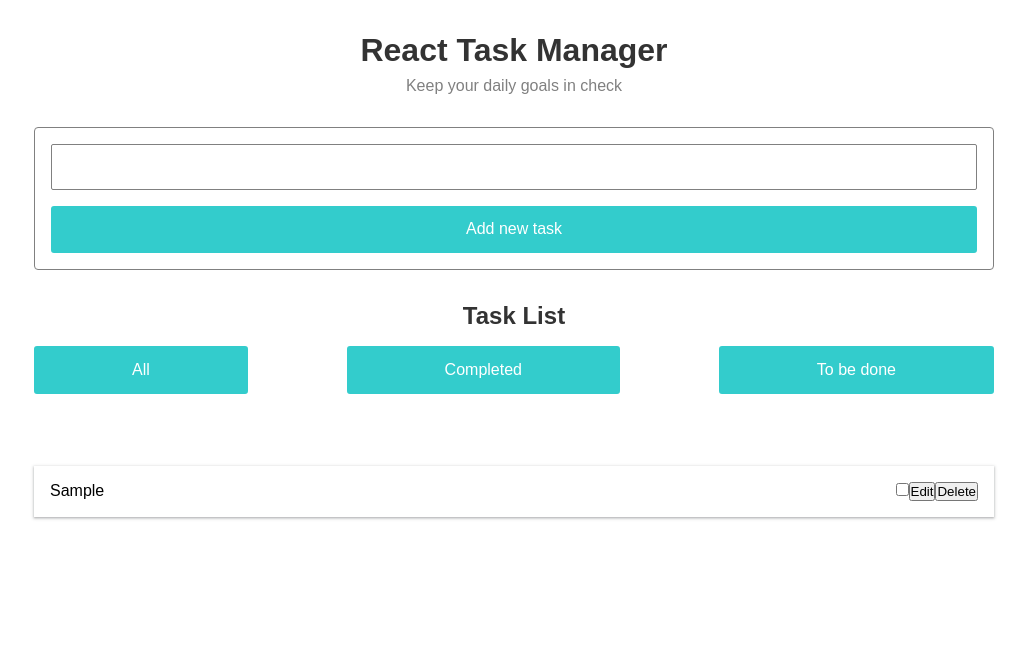
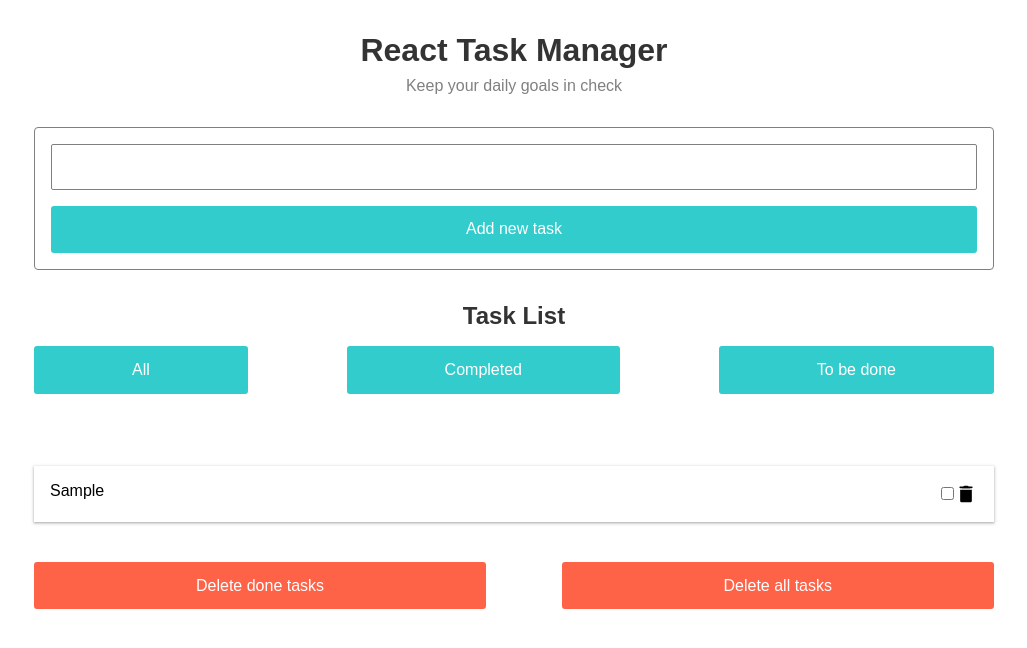
Before and after one commit to augustojs1/react-task-manager, a React (Create React App) app: page / in a window 1280 px wide. Both pictures are taken after typing "Sample" into the empty fields and a click on the button "Add new task". Shown: the top 648 px of the page, without its empty margins (126-1153 px from the left). Built offline with nearby package versions, Linux system fonts and the light colour scheme.

Commit message:
Finished filter buttons logic

```diff
--- a/src/Components/Button.jsx
+++ b/src/Components/Button.jsx
@@ -1,8 +1,8 @@
 import React from 'react';
 import styles from './Button.module.css';
 
-const Button = ({ title, onChange }) => {
-    return <button onChange={onChange} className={styles.filterButton}>{title}</button>
+const Button = ({ title, onClick }) => {
+    return <button onClick={onClick} className={styles.filterButton}>{title}</button>
 }
 
 export default Button;
--- a/src/Components/Form/AddTask.jsx
+++ b/src/Components/Form/AddTask.jsx
@@ -2,11 +2,12 @@ import React from 'react';
 import styles from "./AddTask.module.css";
 import FilterSection from '../TaskFilter/FilterSection';
 import TaskList from '../TaskList/TaskList';
+import useRender from '../../Hooks/useRender';
 
 const AddTask = () => {
     const [form, setForm] = React.useState('');
     const [taskList, setTaskList] = React.useState([]);
-    const [taskRender, setTaskRender] = React.useState([]);
+    const [render, setRender] = useRender();
     let task = {};
 
     const handleChange = ({ target }) => {
@@ -23,6 +24,7 @@ const AddTask = () => {
 
         setForm('');
         setTaskList([...taskList, task]);
+        setRender([...taskList, task]);
     }
 
     return (
@@ -33,8 +35,8 @@ const AddTask = () => {
                     <button>Add new task</button>
                 </form>
             </section>
-            <FilterSection taskList={taskList} setTaskList={setTaskList} />
-            <TaskList taskList={taskList} setTaskList={setTaskList} />
+            <FilterSection taskList={taskList} setTaskList={setTaskList} render={render} setRender={setRender} />
+            <TaskList render={render} setTaskList={setTaskList} setRender={setRender} />
         </>
     )
 }
--- /dev/null
+++ b/src/Components/TaskActions/TaskActions.jsx
@@ -0,0 +1,13 @@
+import React from 'react';
+import styles from './TaskActions.module.css';
+
+const TaskActions = () => {
+    return (
+        <section className={styles.taskActionsContainer}>
+            <button>Delete done tasks</button>
+            <button>Delete all tasks</button>
+        </section>
+    )
+}
+
+export default TaskActions;
--- /dev/null
+++ b/src/Components/TaskActions/TaskActions.module.css
@@ -0,0 +1,23 @@
+.taskActionsContainer {
+    display: flex;
+    justify-content: space-between;
+    align-items: center;
+}
+
+.taskActionsContainer button {
+    background-color: tomato;
+    border: solid 2px tomato;
+    color: white;
+    padding: 0.8rem 10rem;
+    text-decoration: none;
+    cursor: pointer;
+    font-size: 1rem;
+    border-radius: 3px;
+    margin-top: 2rem;
+}
+
+.taskActionsContainer button:hover {
+    background-color: white;
+    border: solid 2px tomato;
+    color: tomato;
+}
--- a/src/Components/TaskFilter/FilterSection.jsx
+++ b/src/Components/TaskFilter/FilterSection.jsx
@@ -2,27 +2,32 @@ import React from 'react';
 import Button from '../Button';
 import styles from './FilterSection.module.css';
 
-const FilterSection = ({ taskList, setTaskList }) => {
+const FilterSection = ({ taskList, setTaskList, render, setRender }) => {
+
     const listAll = (e) => {
-
+        setRender(taskList);
+        console.log(taskList);
     }
 
     const listCompleted = (e) => {
-
+        const completedTasks = taskList.filter((task) => task.done !== false);
+        setRender(completedTasks);
+        console.log(completedTasks);
     }
 
     const listToBeDone = (e) => {
-
+        const todoTasks = taskList.filter((task) => task.done === false);
+        setRender(todoTasks);
+        console.log(todoTasks);
     }
-
 
     return (
         <section className={styles.filterContainer}>
             <h1>Task List</h1>
             <div className={styles.filterButtonContainer}>
-                <Button onChange={listAll} title="All" />
-                <Button onChange={listCompleted} title="Completed" />
-                <Button onChange={listToBeDone} title="To be done" />
+                <Button onClick={listAll} title="All" />
+                <Button onClick={listCompleted} title="Completed" />
+                <Button onClick={listToBeDone} title="To be done" />
             </div>
         </section>
     )
--- a/src/Components/TaskList/TaskList.jsx
+++ b/src/Components/TaskList/TaskList.jsx
@@ -1,15 +1,20 @@
 import React from 'react';
 import Tasks from './Tasks';
+import TaskActions from '../TaskActions/TaskActions';
 
-const TaskList = ({ taskList, setTaskList }) => {
+const TaskList = ({ render, setTaskList, setRender }) => {
+
     return (
-        <section>
-            <ul>
-                {taskList && taskList.map((task, index) => (
-                    <Tasks key={index} task={task} taskList={taskList} setTaskList={setTaskList} />
-                ))}
-            </ul>
-        </section>
+        <>
+            <section>
+                <ul>
+                    {render && render.map((task, index) => (
+                        <Tasks key={index} task={task} render={render} setTaskList={setTaskList} setRender={setRender} />
+                    ))}
+                </ul>
+            </section>
+            <TaskActions />
+        </>
     )
 }
 
--- a/src/Components/TaskList/Tasks.jsx
+++ b/src/Components/TaskList/Tasks.jsx
@@ -1,7 +1,7 @@
 import React from 'react';
 import styles from './Tasks.module.css';
 
-const Tasks = ({ task, taskList, setTaskList }) => {
+const Tasks = ({ task, render, setTaskList, setRender }) => {
     let newTaskList;
     const [done, setDone] = React.useState(false);
 
@@ -11,30 +11,25 @@ const Tasks = ({ task, taskList, setTaskList }) => {
 
         setDone(target.checked);
 
-        const taskIndex = taskList.findIndex((task) => task.title === title);
+        const taskIndex = render.findIndex((task) => task.title === title);
 
-        taskList[taskIndex].done = target.checked;
-    }
-
-    const handleEdit = (e) => {
-        console.log(`editing ${task.title}`);
-
+        render[taskIndex].done = target.checked;
     }
 
     const handleDelete = (e) => {
         const { title } = task;
 
-        newTaskList = taskList.filter((task) => task.title !== title);
+        newTaskList = render.filter((task) => task.title !== title);
 
         setTaskList([...newTaskList]);
+        setRender([...newTaskList]);
     }
 
     return <li className={styles.taskItem}>
-        {done === true ? <p className={styles.completedTask}>{task.title}</p> : <p>{task.title}</p>}
+        {task.done === true ? <p className={styles.completedTask}>{task.title}</p> : <p>{task.title}</p>}
         <span>
-            <input type="checkbox" value={done} checked={done} onChange={handleCheck} />
-            <button onClick={handleEdit}>Edit</button>
-            <button onClick={handleDelete}>Delete</button>
+            <input type="checkbox" checked={task.done} onChange={handleCheck} />
+            <button className={styles.deleteButton} onClick={handleDelete}></button>
         </span>
     </li>;
 }
--- a/src/Components/TaskList/Tasks.module.css
+++ b/src/Components/TaskList/Tasks.module.css
@@ -1,7 +1,6 @@
 .taskItem {
     display: flex;
     justify-content: space-between;
-    /* border: 1px solid gray; */
     padding: 1rem 1rem;
     margin: 0.5rem 0;
     color: black;
@@ -9,6 +8,23 @@
     box-shadow: rgba(60, 64, 67, 0.3) 0px 1px 2px 0px, rgba(60, 64, 67, 0.15) 0px 1px 3px 1px;
 }
 
+.taskItem span {
+    display: flex;
+    align-items: center;
+}
+
+
 .completedTask {
     text-decoration: line-through red solid;
 }
+
+.deleteButton {
+    text-decoration: none;
+    align-items: baseline;
+    border: none;
+    padding: 0;
+    width: 1.5rem;
+    height: 1.5rem;
+    background: url("../../Assets/icons8-trash-can.svg") center center no-repeat;
+    cursor: pointer;
+}
--- /dev/null
+++ b/src/Hooks/useRender.jsx
@@ -0,0 +1,9 @@
+import React from "react";
+
+const useRender = () => {
+    const [render, setRender] = React.useState();
+
+    return [render, setRender];
+}
+
+export default useRender;
```
Also changed, not shown: src/Assets/icons8-trash-can.svg (added).
